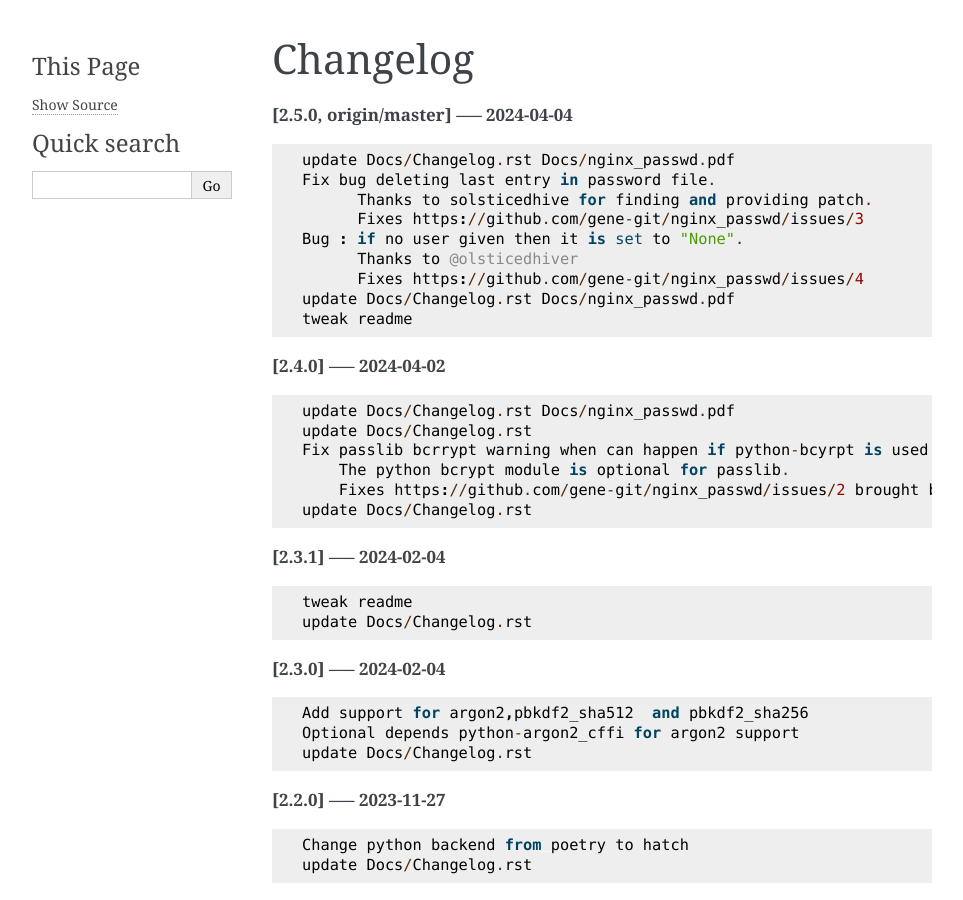
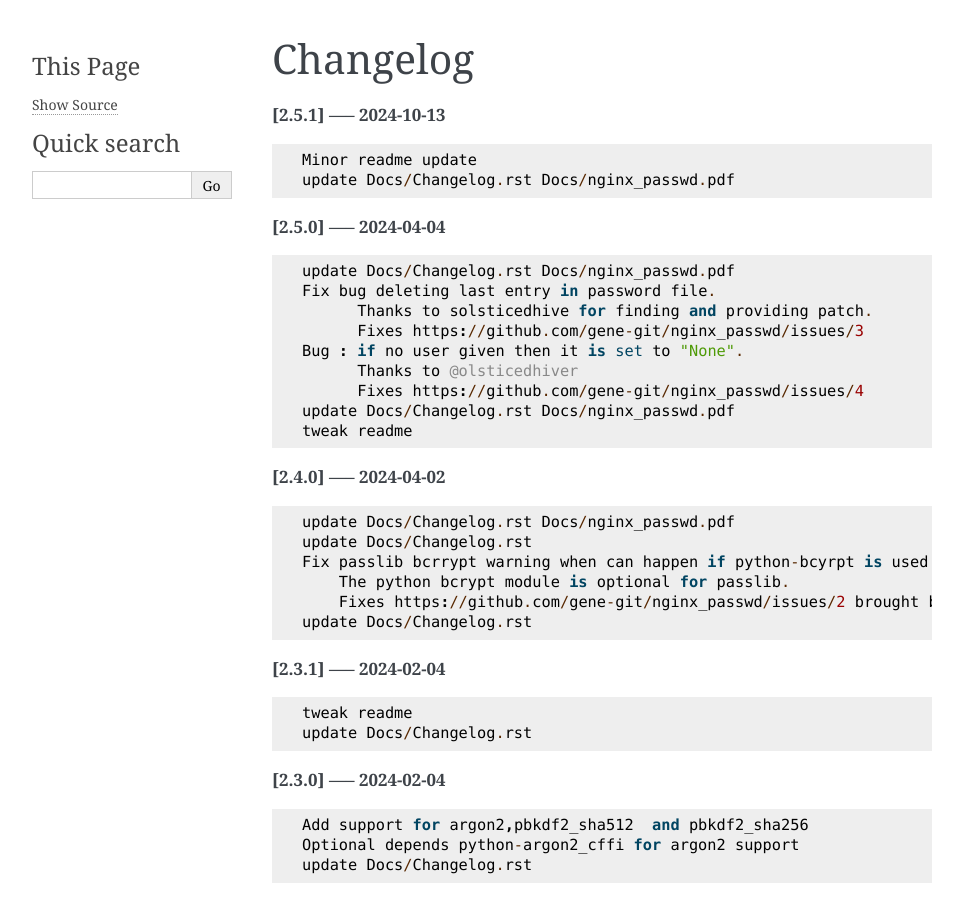
Before and after one commit to gene-git/nginx_passwd, a Sphinx documentation site: the page built from Docs/Changelog.rst, in a window 1280 px wide and 900 px high. Shown: the whole window, without its empty margins (148-1111 px from the left). Built offline with Sphinx 7.4.7, drawn with Linux system fonts in a browser that asks for light colours; pages that are not in the unit, such as notebooks, are missing from menus.

Commit message:
update Docs/Changelog.rst Docs/nginx_passwd.pdf

```diff
--- a/Docs/Changelog.rst
+++ b/Docs/Changelog.rst
@@ -1,7 +1,13 @@
 Changelog
 =========
 
-**[2.5.0, origin/master] ----- 2024-04-04** ::
+**[2.5.1] ----- 2024-10-13** ::
+
+	    Minor readme update
+	    update Docs/Changelog.rst Docs/nginx_passwd.pdf
+
+
+**[2.5.0] ----- 2024-04-04** ::
 
 	    update Docs/Changelog.rst Docs/nginx_passwd.pdf
 	    Fix bug deleting last entry in password file.
```
Also changed, not shown: 1 other file.
